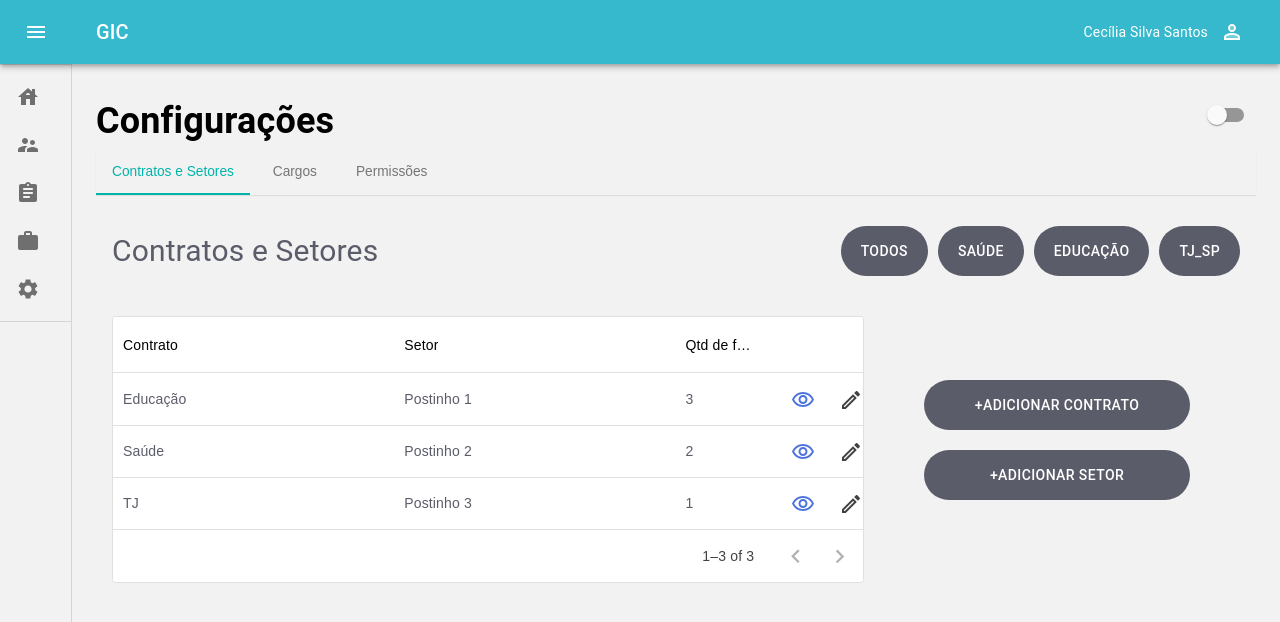
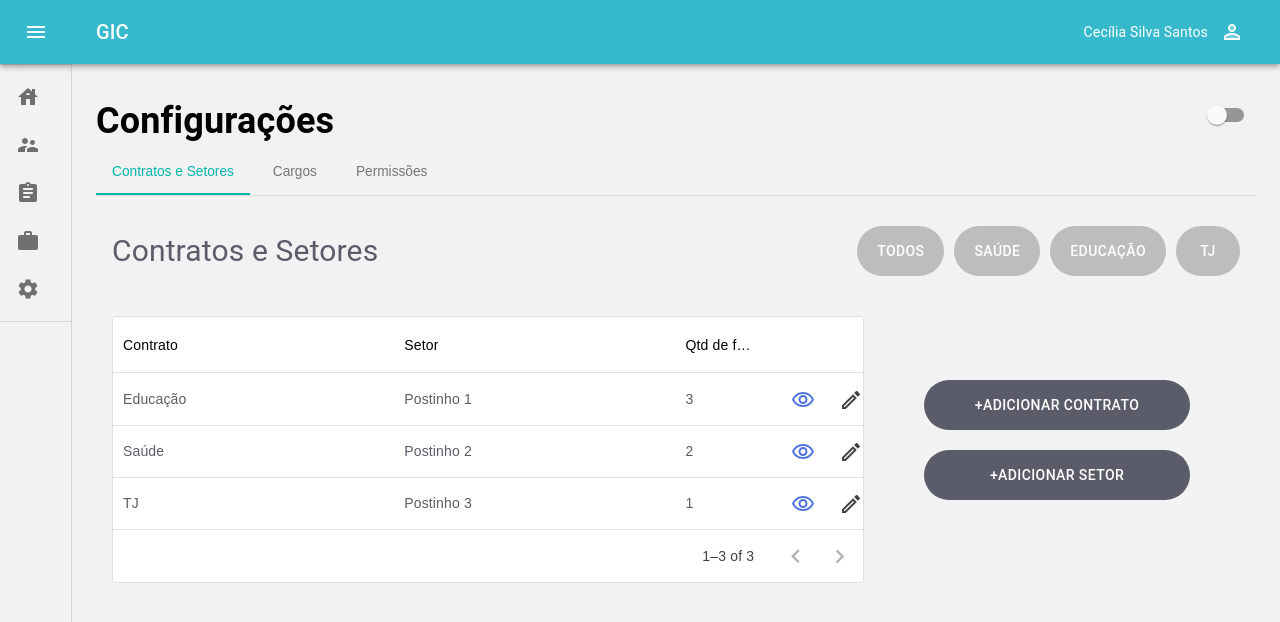
Before and after one commit to ketlen-Batista/gerenciador-front-end, a React (Vite) app: page /gerenciador-gic/configuracoes in a window 1280 px wide. Shown: the top 622 px of the page. Built offline with nearby package versions, Linux system fonts and the light colour scheme; the HTML template or start-up script is replaced by a standard one.

Commit message:
Update index.tsx
Alteração dos botões de filtro da tela de configurações

```diff
--- a/src/pages/SettingsPage/SectorSettings/index.tsx
+++ b/src/pages/SettingsPage/SectorSettings/index.tsx
@@ -1,7 +1,10 @@
 import React from 'react';
 
 import { Grid } from '@material-ui/core';
-import { basicNames } from '@src/utils/constants';
+import { Box } from '@mui/material';
+import { basicNames, setores } from '@src/utils/constants';
+
+import ButtonFilter from '@src/components/ButtonFilter';
 
 import Table from './Table';
 
@@ -16,10 +19,11 @@ const SectorSettings = () => {
           {/* <S.SubTitle>Lista de seções</S.SubTitle> */}
         </S.ContainerTitles>
         <S.ContainerButtons>
-          <S.ButtonClick>Todos</S.ButtonClick>
-          <S.ButtonClick>Saúde</S.ButtonClick>
-          <S.ButtonClick>Educação</S.ButtonClick>
-          <S.ButtonClick>TJ_SP</S.ButtonClick>
+          <Box display="flex" flexDirection="row" justifyContent="flex-end">
+            {setores?.map((item) => (
+              <ButtonFilter key={item.value} textButton={item.name} />
+            ))}
+          </Box>
         </S.ContainerButtons>
       </S.Container>
       <Grid container>
```
